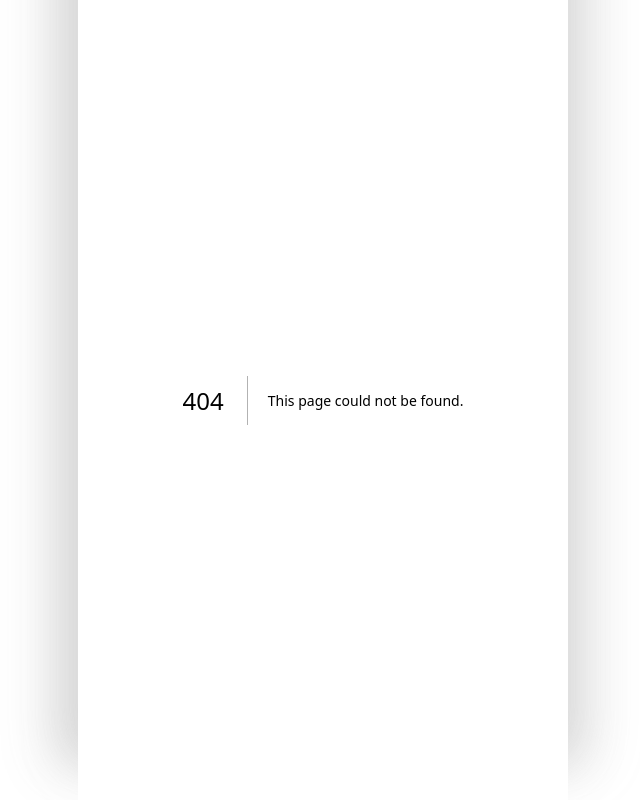
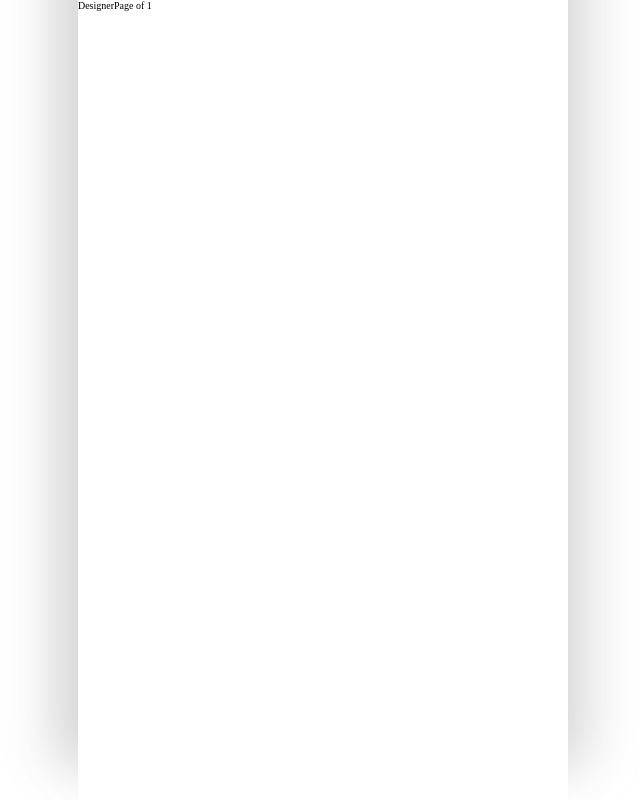
Before and after one commit to 2025-BLAYBUS-TEAM-hairGGmalza/hairGGmalza-client, a Next.js app: page /designer/1 in a window 1280 px wide. Before the commit this address had no page. Shown: the whole page, without its empty margins (317-957 px from the left). Built offline with nearby package versions, Linux system fonts and the light colour scheme.

Commit message:
FEAT: 디자이너 페이지 라우팅 설정

```diff
--- /dev/null
+++ b/src/app/designer/[id]/page.tsx
@@ -0,0 +1,9 @@
+import React from 'react'
+
+const DesignerPage = ({ params }: { params: { id: string } }) => {
+   return (
+      <div>DesignerPage of {params.id}</div>
+   )
+}
+
+export default DesignerPage
```
